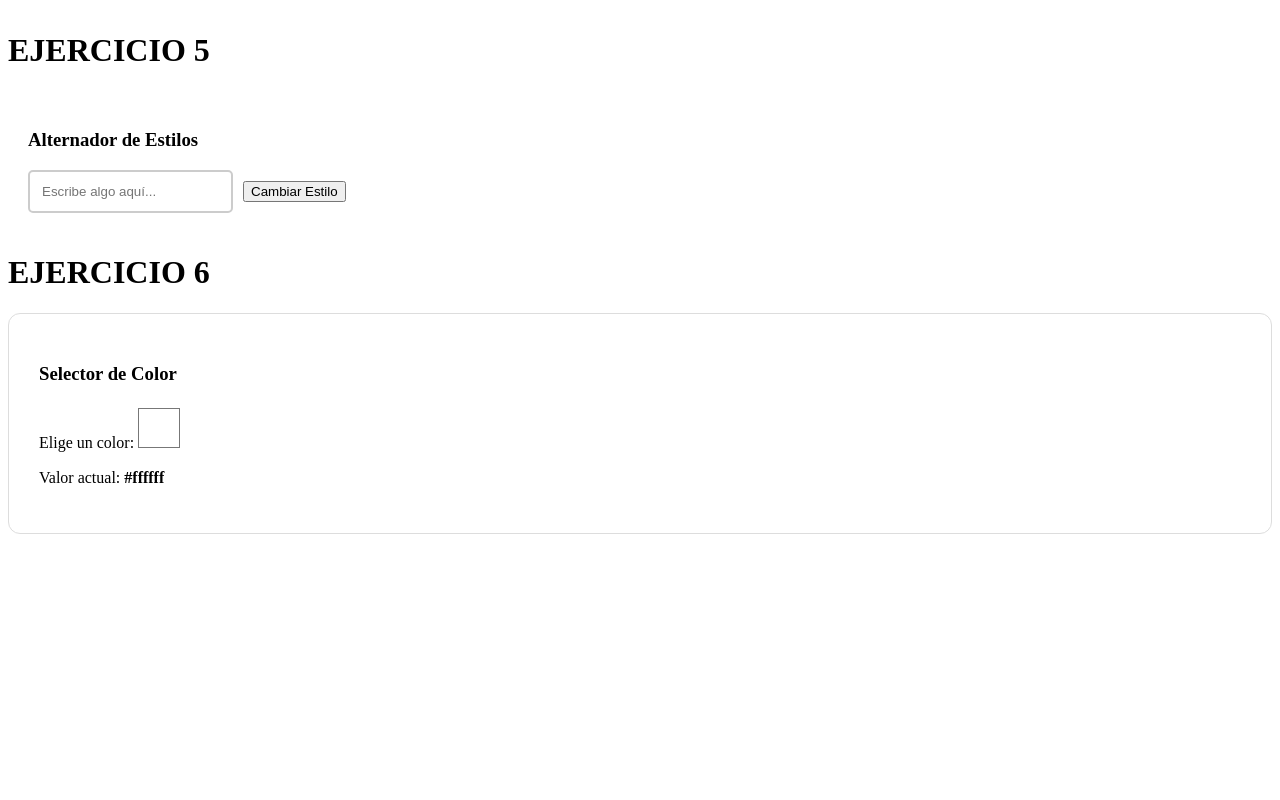
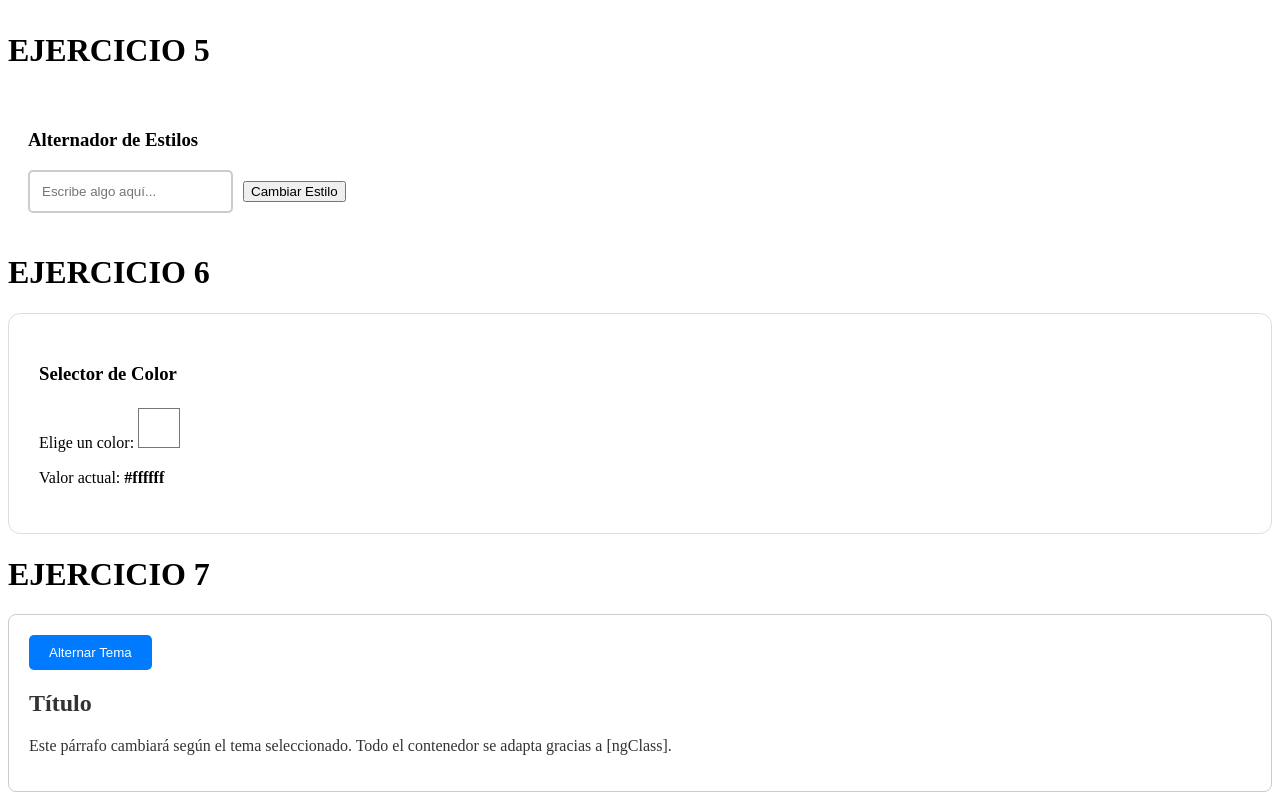
Before and after one commit to ShyWeyD0s/Angular-directivas-, an Angular app in the folder ejercicios/: page / in a window 1280 px wide. Shown: the part 896-1696 px from the top of the page. Before the commit the page ends 1438 px from the top, so only its background shows below. Built offline with nearby package versions, Linux system fonts and the light colour scheme.

Commit message:
ejercicio 7

```diff
--- a/ejercicios/src/app/app.html
+++ b/ejercicios/src/app/app.html
@@ -15,3 +15,6 @@
 
 <h1>EJERCICIO 6</h1>
 <app-ejercicio6></app-ejercicio6>
+
+<h1>EJERCICIO 7</h1>
+<app-ejercicio7></app-ejercicio7>
--- a/ejercicios/src/app/app.ts
+++ b/ejercicios/src/app/app.ts
@@ -5,10 +5,11 @@ import { Ejercicio3 } from './components/ejercicio3/ejercicio3';
 import { Ejercicio4 } from './components/ejercicio4/ejercicio4';
 import { Ejercicio5 } from './components/ejercicio5/ejercicio5';
 import { Ejercicio6 } from './components/ejercicio6/ejercicio6';
+import { Ejercicio7 } from './components/ejercicio7/ejercicio7';
 
 @Component({
   selector: 'app-root',
-  imports: [TareaComponent, Ejercicio2, Ejercicio3, Ejercicio4, Ejercicio5, Ejercicio6],
+  imports: [TareaComponent, Ejercicio2, Ejercicio3, Ejercicio4, Ejercicio5, Ejercicio6, Ejercicio7],
   templateUrl: './app.html',
   styleUrl: './app.css'
 })
--- /dev/null
+++ b/ejercicios/src/app/components/ejercicio7/ejercicio7.css
@@ -0,0 +1,29 @@
+.contenedor {
+    padding: 20px;
+    border: 1px solid #ccc;
+    transition: background-color 0.3s ease, color 0.3s ease;
+    border-radius: 8px;
+}
+
+.modo-claro {
+    background-color: white;
+    color: #333;
+}
+
+.modo-oscuro {
+    background-color: #333;
+    color: white;
+}
+
+button {
+    padding: 10px 20px;
+    background-color: #007bff;
+    color: white;
+    border: none;
+    cursor: pointer;
+    border-radius: 5px;
+}
+
+button:hover {
+    background-color: #0056b3;
+}
--- /dev/null
+++ b/ejercicios/src/app/components/ejercicio7/ejercicio7.html
@@ -0,0 +1,12 @@
+<div class="contenedor" [ngClass]="{ 'modo-oscuro': esModoOscuro, 'modo-claro': !esModoOscuro }">
+
+    <button (click)="alternarTema()">
+        Alternar Tema
+    </button>
+
+    <h2>Título</h2>
+    <p>
+        Este párrafo cambiará según el tema seleccionado.
+        Todo el contenedor se adapta gracias a [ngClass].
+    </p>
+</div>
--- /dev/null
+++ b/ejercicios/src/app/components/ejercicio7/ejercicio7.ts
@@ -0,0 +1,17 @@
+import { Component } from '@angular/core';
+import { CommonModule } from '@angular/common';
+
+@Component({
+  selector: 'app-ejercicio7',
+  standalone: true,
+  imports: [CommonModule],
+  templateUrl: './ejercicio7.html',
+  styleUrls: ['./ejercicio7.css']
+})
+export class Ejercicio7 {
+  esModoOscuro: boolean = false;
+
+  alternarTema() {
+    this.esModoOscuro = !this.esModoOscuro;
+  }
+}
```
Also changed, not shown: 1 other file (tests, documents, lock files or other folders).
